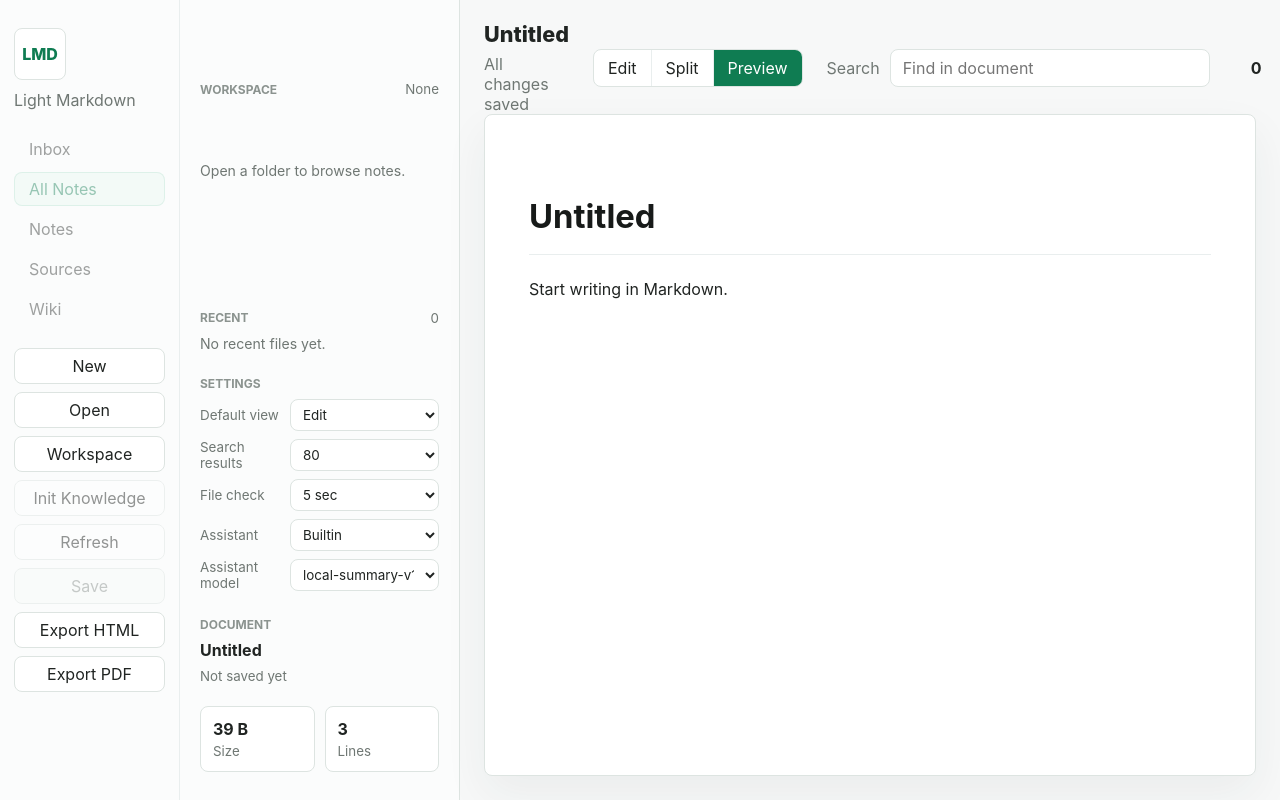
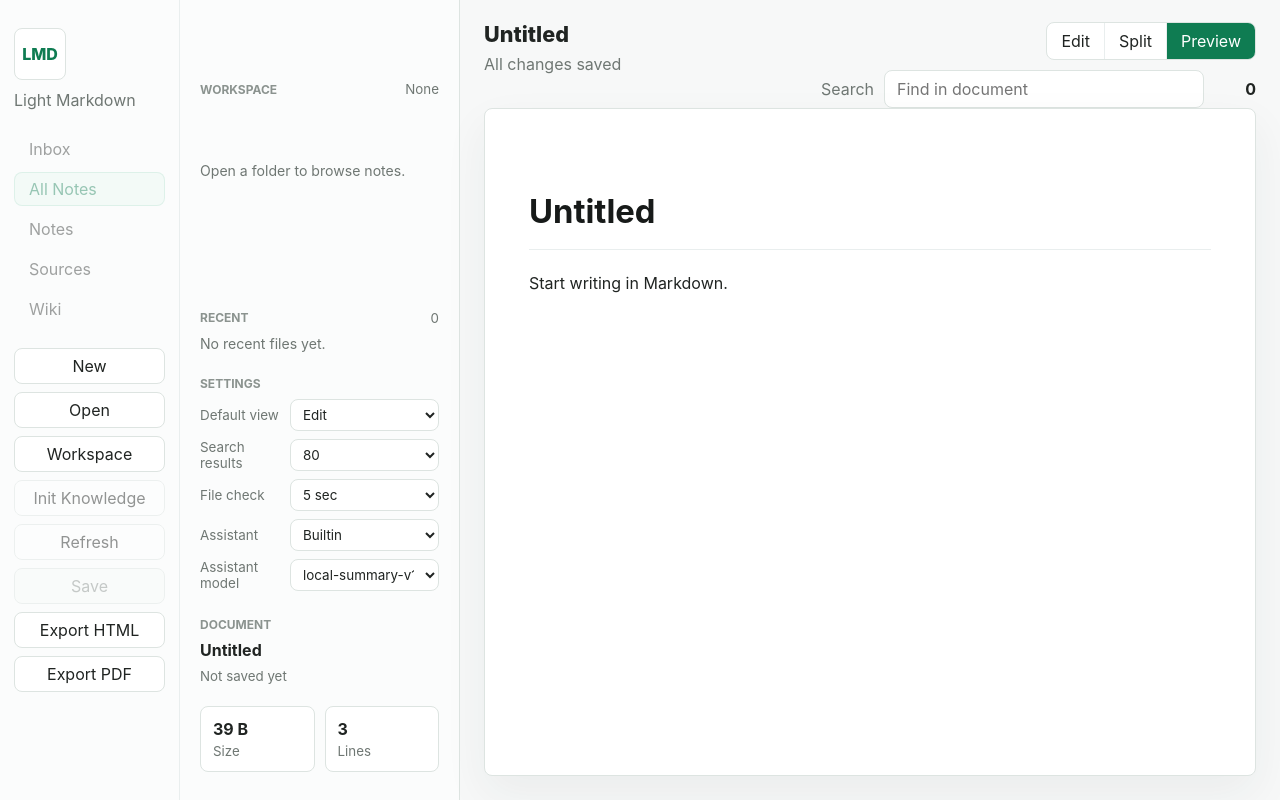
Before and after one commit to TaylorChen/lmd, a React (Vite) app: page / in a window 1280 px wide. Both pictures are taken after a click on the button "Preview". Built offline with nearby package versions, Linux system fonts and the light colour scheme; what markdown-it-task-lists would draw is missing.

Commit message:
Improve document workspace layout

```diff
--- a/src/components/EditorToolbar.tsx
+++ b/src/components/EditorToolbar.tsx
@@ -46,7 +46,7 @@ export function EditorToolbar({
 }: EditorToolbarProps) {
   return (
     <header className="toolbar">
-      <div>
+      <div className="document-title">
         <h1>{fileName(path)}</h1>
         <p>
           {readOnly
@@ -68,6 +68,7 @@ export function EditorToolbar({
         </div>
       )}
 
+      <div className="toolbar-controls">
         <div className="mode-switch" aria-label="Editor mode">
           {(["edit", "split", "preview"] as const).map((nextMode) => (
             <button
@@ -116,6 +117,7 @@ export function EditorToolbar({
           />
           <strong>{search.trim() ? matches : 0}</strong>
         </label>
+      </div>
     </header>
   );
 }
--- a/src/styles.css
+++ b/src/styles.css
@@ -421,15 +421,18 @@ button:disabled {
 }
 
 .toolbar {
-  display: flex;
-  align-items: center;
-  justify-content: space-between;
-  gap: 24px;
+  display: grid;
+  grid-template-columns: minmax(180px, 1fr) auto;
+  align-items: start;
+  gap: 18px;
   min-height: 64px;
 }
 
+.document-title {
+  min-width: 0;
+}
+
 .toolbar h1 {
-  max-width: min(54vw, 720px);
   margin: 0;
   overflow: hidden;
   font-size: 1.35rem;
@@ -442,6 +445,14 @@ button:disabled {
 .toolbar p {
   margin: 6px 0 0;
   color: var(--muted);
+}
+
+.toolbar-controls {
+  display: flex;
+  flex-wrap: wrap;
+  justify-content: flex-end;
+  gap: 10px;
+  min-width: 0;
 }
 
 .range-controls {
@@ -477,7 +488,7 @@ button:disabled {
 
 .search-box {
   display: grid;
-  grid-template-columns: auto minmax(220px, 320px) 42px;
+  grid-template-columns: auto minmax(180px, 320px) 42px;
   align-items: center;
   gap: 10px;
   flex: 0 0 auto;
@@ -554,6 +565,11 @@ button:disabled {
 
 .document-workspace.split {
   grid-template-columns: minmax(0, 1fr) minmax(320px, 0.82fr);
+}
+
+.document-workspace.preview .markdown-preview {
+  width: min(100%, 940px);
+  justify-self: center;
 }
 
 .editor-frame,
@@ -895,7 +911,7 @@ button:disabled {
   }
 
   .search-box {
-    grid-template-columns: minmax(180px, 240px) 38px;
+    grid-template-columns: minmax(160px, 220px) 38px;
   }
 
   .search-box span {
```
Lines whose indentation alone changed are shown as unchanged.
